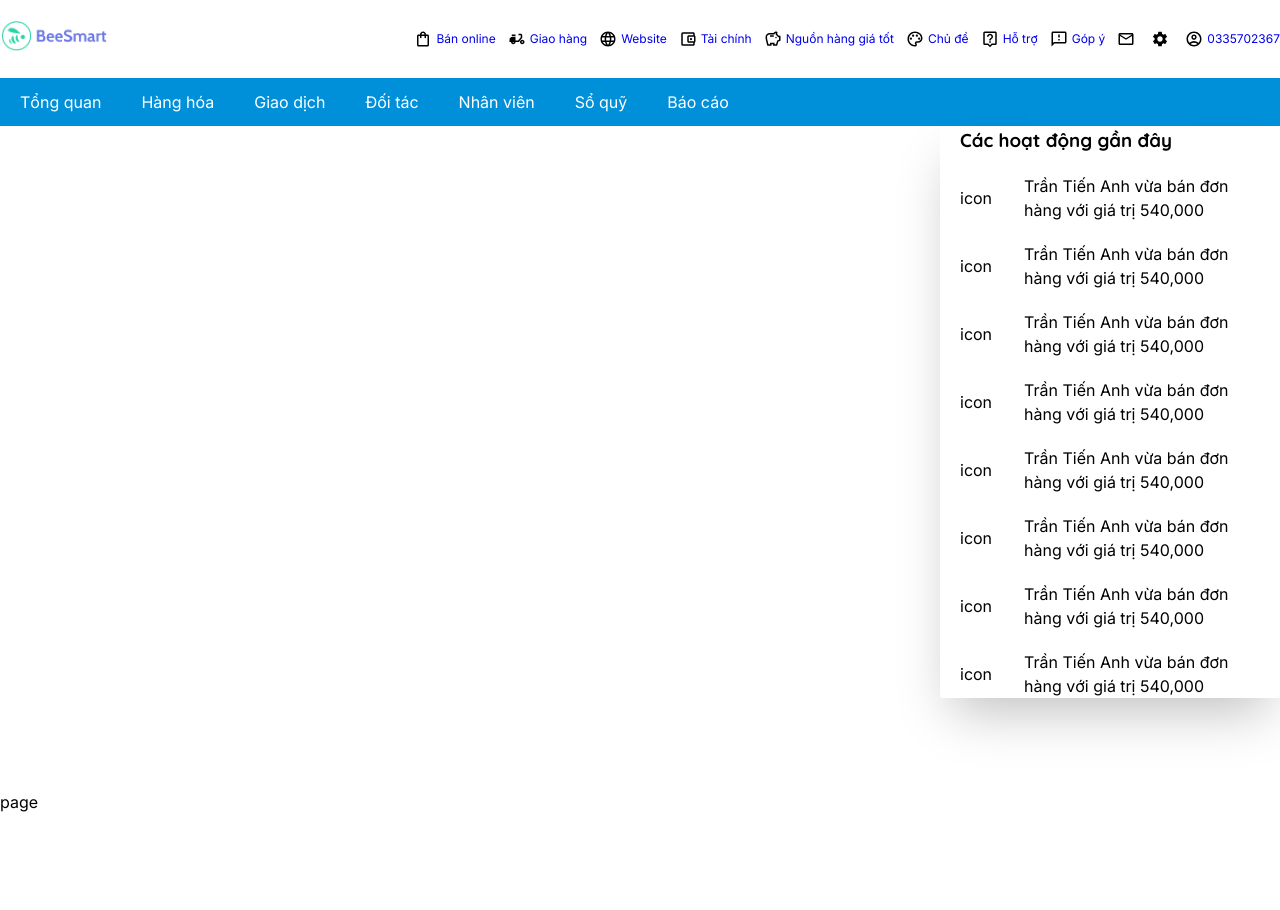
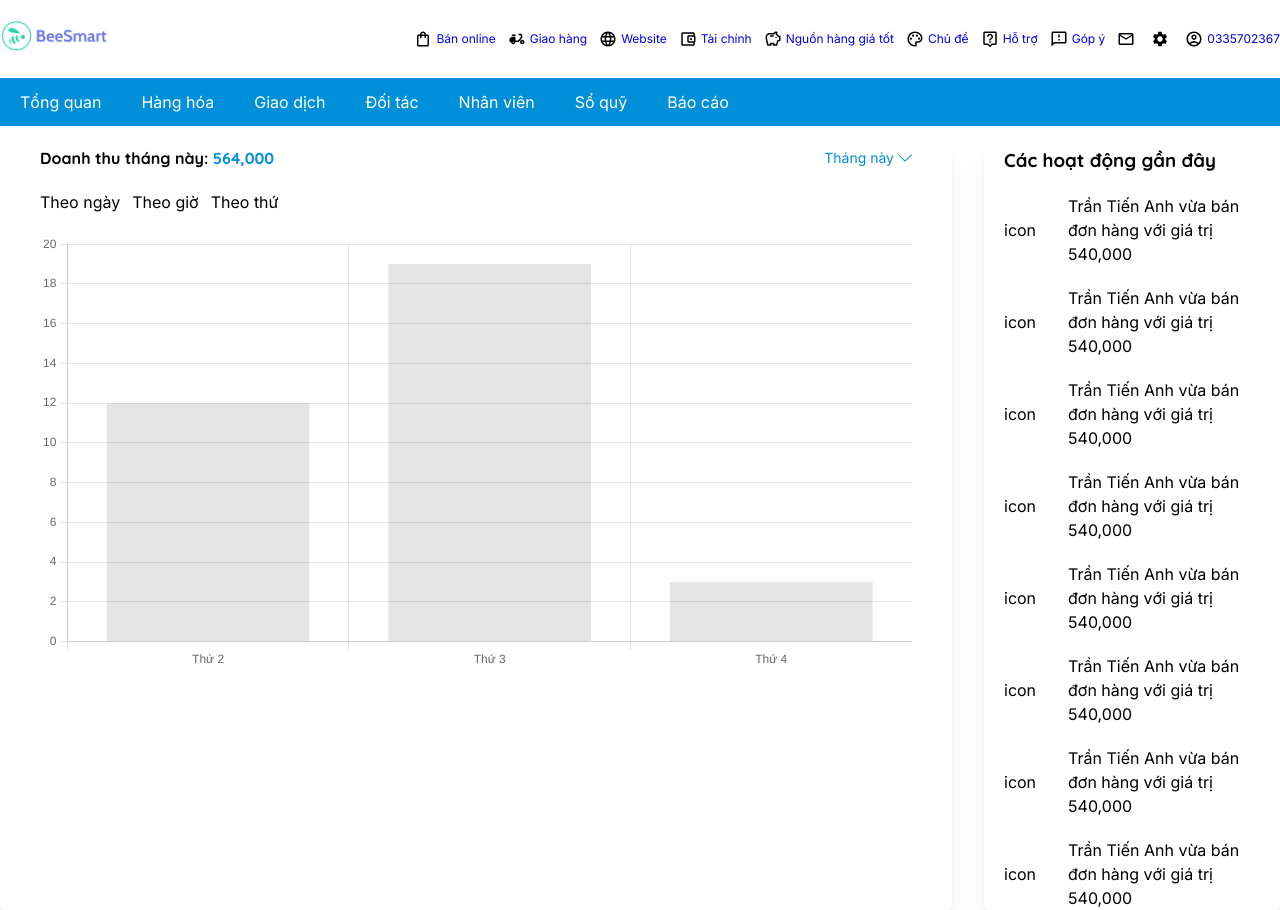
Before and after one commit to khangnguyen2100/next-13-sales-management-project, a Next.js app: page /admin/dashboard in a window 1280 px wide. Before the commit the page ends 814 px from the top, so only its background shows below. Built offline with nearby package versions, Linux system fonts and the light colour scheme.

Commit message:
add chart to Admin DashBoard

```diff
--- a/package.json
+++ b/package.json
@@ -21,6 +21,7 @@
     "@types/react": "18.2.19",
     "@types/react-dom": "18.2.7",
     "autoprefixer": "10.4.14",
+    "chart.js": "^4.4.0",
     "clsx": "^2.0.0",
     "eslint": "8.46.0",
     "eslint-config-next": "^13.4.19",
@@ -31,6 +32,7 @@
     "prettier": "^3.0.2",
     "prettier-plugin-tailwindcss": "^0.5.3",
     "react": "18.2.0",
+    "react-chartjs-2": "^5.2.0",
     "react-dom": "18.2.0",
     "react-hook-form": "^7.46.0",
     "react-icons": "^4.11.0",
--- a/src/app/admin/dashboard/page.tsx
+++ b/src/app/admin/dashboard/page.tsx
@@ -1,7 +1,37 @@
+'use client';
+import { Chart as ChartJS } from 'chart.js/auto';
+import { SlArrowDown } from 'react-icons/sl';
+
 import AdminLayout from '@/components/Layout/AdminLayout';
-
+import SideBar from '@/components/admin/DashBoard/SideBar';
+import BarChart from '@/components/admin/DashBoard/LineChart';
 function AdminDashBoard() {
-  return <AdminLayout>page</AdminLayout>;
+  return (
+    <AdminLayout>
+      <div className='mx-auto grid max-w-xl grid-cols-12 gap-x-8'>
+        <div className='col-span-9 flex flex-col gap-y-5 rounded-md px-10 shadow-lg'>
+          <div className='flex items-center justify-between'>
+            <h3 className='text-base'>
+              Doanh thu tháng này: <span className='text-typo-4'>564,000</span>
+            </h3>
+            <div className='flex items-center gap-x-1 text-sm text-typo-4'>
+              <span>Tháng này</span>
+              <SlArrowDown />
+            </div>
+          </div>
+          <div className='flex gap-x-3'>
+            <span>Theo ngày</span>
+            <span>Theo giờ</span>
+            <span>Theo thứ</span>
+          </div>
+          <BarChart />
+        </div>
+        <div className='col-span-3'>
+          <SideBar />
+        </div>
+      </div>
+    </AdminLayout>
+  );
 }
 
 export default AdminDashBoard;
--- a/src/app/admin/page.tsx
+++ b/src/app/admin/page.tsx
@@ -1,7 +1,7 @@
 import AdminLayout from '@/components/Layout/AdminLayout';
 
 function Admin() {
-  return <AdminLayout>abc</AdminLayout>;
+  return <AdminLayout>page</AdminLayout>;
 }
 
 export default Admin;
--- a/src/components/Layout/AdminLayout.tsx
+++ b/src/components/Layout/AdminLayout.tsx
@@ -1,7 +1,6 @@
 import { ReactNode } from 'react';
 
-import AdminHeader from '../admin/AdminHeader';
-import AdminSideBar from '../admin/AdminSideBar';
+import AdminHeader from '../common/admin/AdminHeader';
 
 type Props = {
   children: ReactNode;
@@ -10,8 +9,7 @@ function AdminLayout({ children }: Props) {
   return (
     <div className='relative mx-auto flex w-full flex-col'>
       <AdminHeader />
-      <AdminSideBar />
-      <main className='mt-[92px] mdd:mt-[71px]'>{children}</main>
+      <main className='mt-[20px]'>{children}</main>
     </div>
   );
 }
--- /dev/null
+++ b/src/components/admin/DashBoard/LineChart.tsx
@@ -0,0 +1,43 @@
+'use client';
+import { Bar } from 'react-chartjs-2';
+import {
+  Chart as ChartJS,
+  CategoryScale,
+  LinearScale,
+  Tooltip,
+  PointElement,
+  LineElement,
+  BarElement,
+} from 'chart.js';
+
+// Register ChartJS components using ChartJS.register
+ChartJS.register(
+  CategoryScale,
+  LinearScale,
+  PointElement,
+  LineElement,
+  BarElement,
+  Tooltip,
+);
+const data = {
+  labels: ['Thứ 2', 'Thứ 3', 'Thứ 4'],
+  datasets: [
+    {
+      label: 'Số lượng bán ra',
+      data: [12, 19, 3],
+      borderColor: 'rgba(255, 99, 132, 1)',
+      fill: false,
+    },
+  ],
+};
+const BarChart = () => {
+  return (
+      <Bar
+        data={data}
+        options={{
+          responsive: true,
+        }}
+      />
+  );
+};
+export default BarChart;
--- a/src/components/admin/AdminSideBar.tsx
+++ b/src/components/admin/DashBoard/SideBar.tsx
@@ -1,36 +1,36 @@
-function AdminSideBar() {
+function SideBar() {
   return (
-    <div className='flex w-fit flex-col gap-y-5 self-end rounded-sm px-5 shadow-2xl'>
+    <div className='flex h-full w-full flex-col gap-y-5 self-end rounded-md px-5 shadow-lg rou'>
       <h3>Các hoạt động gần đây</h3>
-      <div className='flex max-w-[300px] items-center justify-between gap-x-8'>
+      <div className='flex items-center justify-between gap-x-8'>
         <span>icon</span>
         <p>Trần Tiến Anh vừa bán đơn hàng với giá trị 540,000</p>
       </div>
-      <div className='flex max-w-[300px] items-center justify-between gap-x-8'>
+      <div className='flex items-center justify-between gap-x-8'>
         <span>icon</span>
         <p>Trần Tiến Anh vừa bán đơn hàng với giá trị 540,000</p>
       </div>
-      <div className='flex max-w-[300px] items-center justify-between gap-x-8'>
+      <div className='flex items-center justify-between gap-x-8'>
         <span>icon</span>
         <p>Trần Tiến Anh vừa bán đơn hàng với giá trị 540,000</p>
       </div>
-      <div className='flex max-w-[300px] items-center justify-between gap-x-8'>
+      <div className='flex items-center justify-between gap-x-8'>
         <span>icon</span>
         <p>Trần Tiến Anh vừa bán đơn hàng với giá trị 540,000</p>
       </div>
-      <div className='flex max-w-[300px] items-center justify-between gap-x-8'>
+      <div className='flex items-center justify-between gap-x-8'>
         <span>icon</span>
         <p>Trần Tiến Anh vừa bán đơn hàng với giá trị 540,000</p>
       </div>
-      <div className='flex max-w-[300px] items-center justify-between gap-x-8'>
+      <div className='flex items-center justify-between gap-x-8'>
         <span>icon</span>
         <p>Trần Tiến Anh vừa bán đơn hàng với giá trị 540,000</p>
       </div>
-      <div className='flex max-w-[300px] items-center justify-between gap-x-8'>
+      <div className='flex items-center justify-between gap-x-8'>
         <span>icon</span>
         <p>Trần Tiến Anh vừa bán đơn hàng với giá trị 540,000</p>
       </div>
-      <div className='flex max-w-[300px] items-center justify-between gap-x-8'>
+      <div className='flex items-center justify-between gap-x-8'>
         <span>icon</span>
         <p>Trần Tiến Anh vừa bán đơn hàng với giá trị 540,000</p>
       </div>
@@ -38,4 +38,4 @@ function AdminSideBar() {
   );
 }
 
-export default AdminSideBar;
+export default SideBar;
--- a/tailwind.config.ts
+++ b/tailwind.config.ts
@@ -23,6 +23,7 @@ const config: Config = {
         small: '640px',
         medium: '943px',
         large: '1220px',
+        xl:'1570px'
       },
       colors: {
         primary: '#6B77E5',
@@ -31,6 +32,7 @@ const config: Config = {
           1: '#37393F',
           2: '#B9B9B9',
           3: '#7D7D7D',
+          4: '#0090da',
         },
         section: {
           1: '#2E2F34',
```
Also changed, not shown: src/components/common/admin/AdminHeader.tsx (renamed from src/components/admin/AdminHeader.tsx, +4 -2 lines), 2 other files (tests, documents, lock files or other folders).
